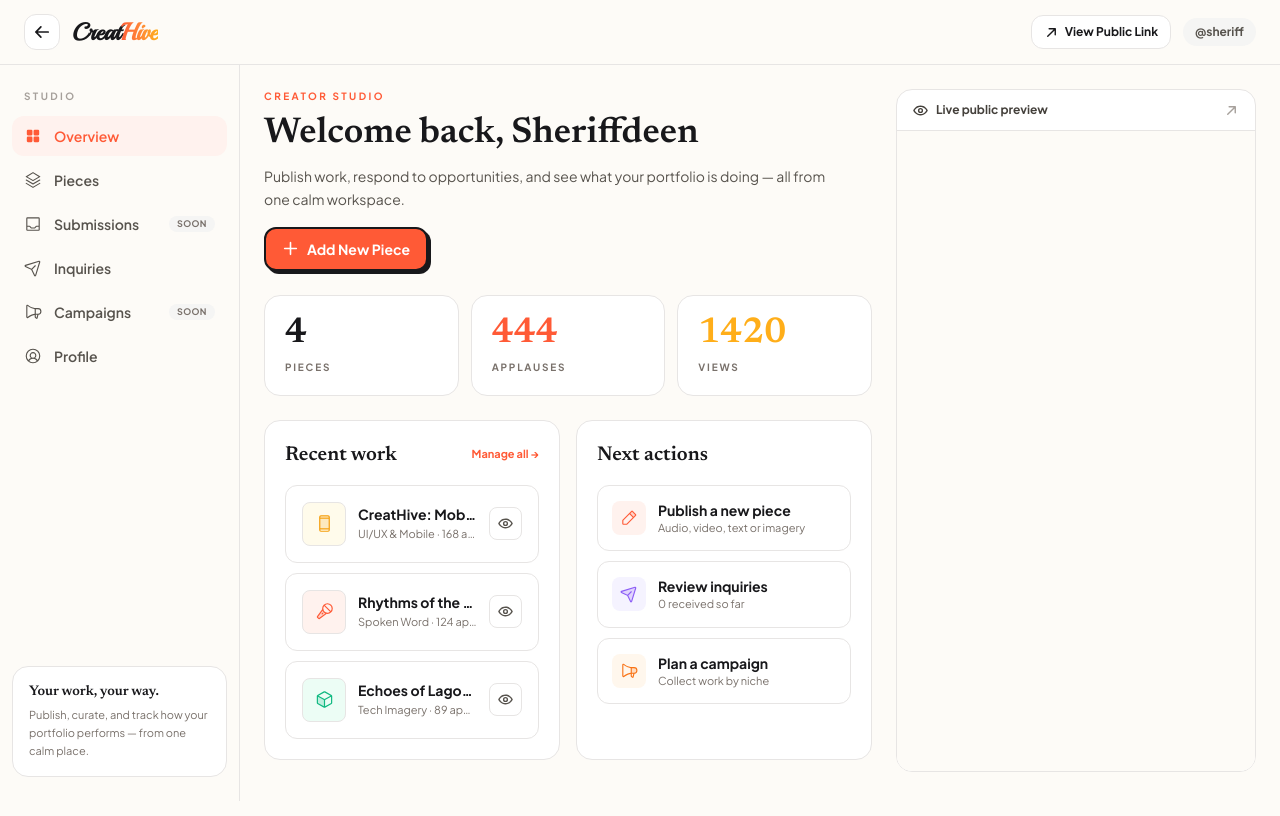
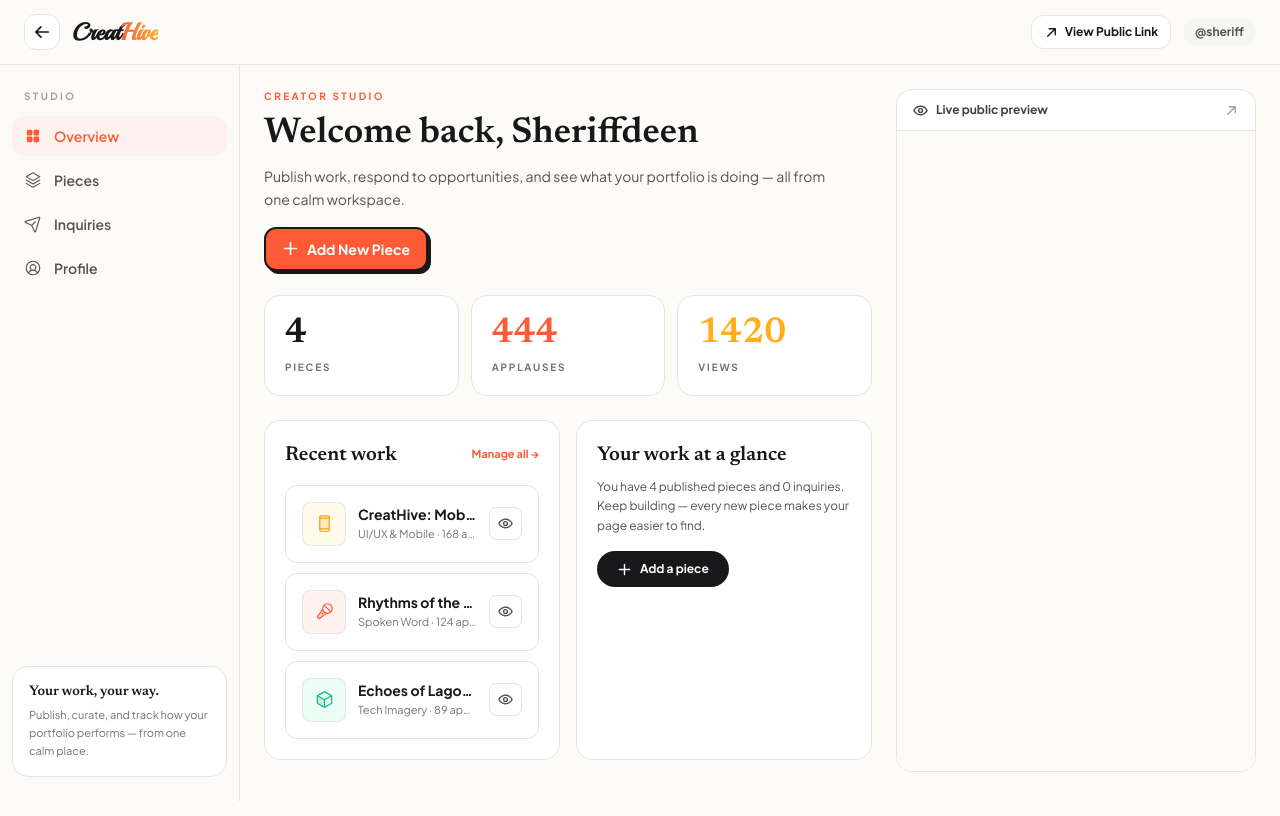
Before and after one commit to SalamBhai/CreatHive, a Next.js app: page /studio in a window 1280 px wide. Shown: the top 816 px of the page. Built offline with nearby package versions, Linux system fonts and the light colour scheme.

Commit message:
refactor(studio): admin-only campaigns/submissions out of creator nav; drop Next actions

```diff
--- a/src/app/studio/page.tsx
+++ b/src/app/studio/page.tsx
@@ -2,16 +2,7 @@
 
 import React, { useState } from 'react';
 import Link from 'next/link';
-import {
-  Plus,
-  Eye,
-  ArrowUpRight,
-  PaperPlaneTilt,
-  Megaphone,
-  Tray,
-  ClockCounterClockwise,
-  PencilSimple,
-} from '@phosphor-icons/react';
+import { Plus, Eye, ArrowUpRight, PaperPlaneTilt, ClockCounterClockwise } from '@phosphor-icons/react';
 import { BottomSheet } from '@/components/ui/BottomSheet';
 import { NeoButton } from '@/components/ui/NeoButton';
 import { Surface } from '@/components/ui/Surface';
@@ -206,50 +197,20 @@ export default function StudioPage() {
             </Surface>
 
             <Surface className="p-5">
-              <h2 className="font-editorial text-xl font-semibold">Next actions</h2>
-              <div className="mt-4 space-y-2.5">
-                <button
-                  type="button"
-                  onClick={openAdd}
-                  className="flex w-full items-center gap-3 rounded-xl border border-stone-200 p-3.5 text-left transition-colors hover:border-[#FF5A36]"
-                >
-                  <span className="rounded-lg bg-[#FFF2EE] p-2 text-[#FF5A36]">
-                    <PencilSimple size={18} weight="duotone" />
-                  </span>
-                  <span>
-                    <span className="block text-sm font-bold">Publish a new piece</span>
-                    <span className="block text-[11px] text-stone-500">Audio, video, text or imagery</span>
-                  </span>
-                </button>
-                <button
-                  type="button"
-                  onClick={() => setView('inquiries')}
-                  className="flex w-full items-center gap-3 rounded-xl border border-stone-200 p-3.5 text-left transition-colors hover:border-[#FF5A36]"
-                >
-                  <span className="rounded-lg bg-[#F5F3FF] p-2 text-[#8B5CF6]">
-                    <PaperPlaneTilt size={18} weight="duotone" />
-                  </span>
-                  <span>
-                    <span className="block text-sm font-bold">Review inquiries</span>
-                    <span className="block text-[11px] text-stone-500">
-                      {inquiries?.length || 0} received so far
-                    </span>
-                  </span>
-                </button>
-                <button
-                  type="button"
-                  onClick={() => setView('campaigns')}
-                  className="flex w-full items-center gap-3 rounded-xl border border-stone-200 p-3.5 text-left transition-colors hover:border-[#FF5A36]"
-                >
-                  <span className="rounded-lg bg-[#FFF7ED] p-2 text-[#F97316]">
-                    <Megaphone size={18} weight="duotone" />
-                  </span>
-                  <span>
-                    <span className="block text-sm font-bold">Plan a campaign</span>
-                    <span className="block text-[11px] text-stone-500">Collect work by niche</span>
-                  </span>
-                </button>
-              </div>
+              <h2 className="font-editorial text-xl font-semibold">Your work at a glance</h2>
+              <p className="mt-2 text-xs leading-relaxed text-stone-600">
+                You have {pieceCount} published {pieceCount === 1 ? 'piece' : 'pieces'} and {inquiries?.length || 0}{' '}
+                {inquiries?.length === 1 ? 'inquiry' : 'inquiries'}. Keep building — every new piece makes your
+                page easier to find.
+              </p>
+              <button
+                type="button"
+                onClick={openAdd}
+                className="mt-4 inline-flex items-center gap-2 rounded-full bg-[#18181B] px-5 py-2.5 text-xs font-bold text-white transition-transform hover:scale-[1.03] active:scale-[0.98]"
+              >
+                <Plus size={15} weight="bold" />
+                Add a piece
+              </button>
             </Surface>
           </div>
         </>
@@ -270,23 +231,6 @@ export default function StudioPage() {
           <div className="space-y-2.5">{pieceRows()}</div>
         </>
       ) : null}
-
-      {view === 'submissions'
-        ? emptyPanel(
-            Tray,
-            'Submissions, organized.',
-            'When a campaign opens, submissions will collect here — grouped by niche, ready to review, accept or decline.',
-            undefined
-          )
-        : null}
-
-      {view === 'campaigns'
-        ? emptyPanel(
-            Megaphone,
-            'Campaigns, coming soon.',
-            'Create a call for work, choose the niches it belongs to, and share one link to collect submissions.'
-          )
-        : null}
 
       {view === 'inquiries' ? (
         <>
--- a/src/components/studio/StudioShell.tsx
+++ b/src/components/studio/StudioShell.tsx
@@ -5,29 +5,29 @@ import Link from 'next/link';
 import {
   SquaresFour,
   Stack,
-  Tray,
   UserCircle,
   PaperPlaneTilt,
-  Megaphone,
   ArrowUpRight,
   Eye,
   ArrowLeft,
 } from '@phosphor-icons/react';
 import { CreatHiveWordmark } from '@/components/brand/CreatHiveWordmark';
 
-export type StudioView = 'overview' | 'pieces' | 'submissions' | 'profile' | 'inquiries' | 'campaigns';
+export type StudioView = 'overview' | 'pieces' | 'inquiries' | 'profile';
 
+/**
+ * Individual Studio navigation only. Campaigns and the submissions review
+ * queue are admin surfaces — creators submit through "Add New Piece" with a
+ * campaign assignment instead. See docs/MIGRATION.md.
+ */
 export const STUDIO_NAV: Array<{
   id: StudioView;
   label: string;
   icon: React.ElementType;
-  badge?: string;
 }> = [
   { id: 'overview', label: 'Overview', icon: SquaresFour },
   { id: 'pieces', label: 'Pieces', icon: Stack },
-  { id: 'submissions', label: 'Submissions', icon: Tray, badge: 'Soon' },
   { id: 'inquiries', label: 'Inquiries', icon: PaperPlaneTilt },
-  { id: 'campaigns', label: 'Campaigns', icon: Megaphone, badge: 'Soon' },
   { id: 'profile', label: 'Profile', icon: UserCircle },
 ];
 
@@ -65,11 +65,6 @@ export function StudioShell({
       >
         <Icon size={mobile ? 20 : 18} weight={active ? 'fill' : 'regular'} />
         <span className={mobile ? 'w-full truncate text-center' : ''}>{item.label}</span>
-        {!mobile && item.badge ? (
-          <span className="ml-auto rounded-full bg-stone-100 px-2 py-0.5 text-[9px] font-bold uppercase tracking-wider text-stone-500">
-            {item.badge}
-          </span>
-        ) : null}
       </button>
     );
   };
```
Also changed, not shown: 1 other file (tests, documents, lock files or other folders).
